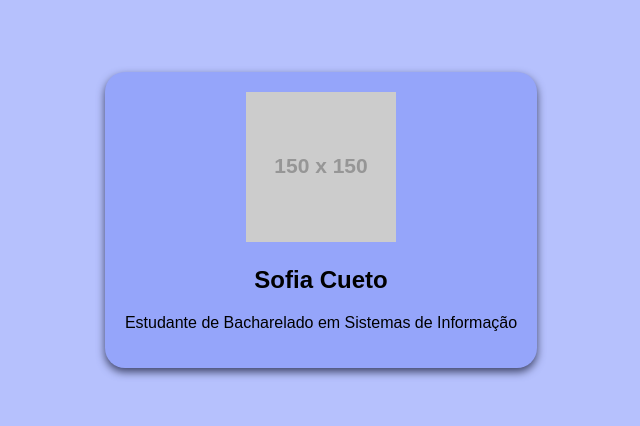
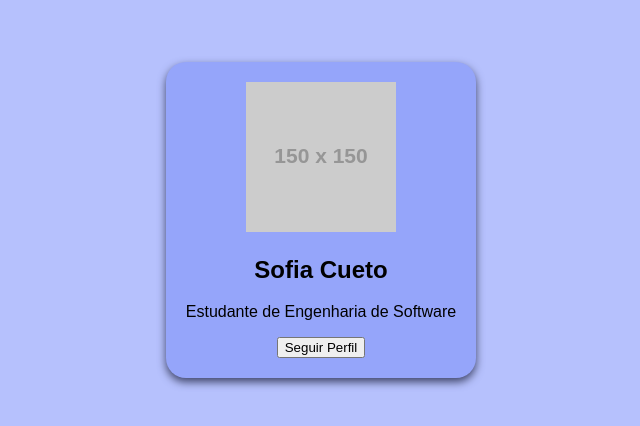
Before and after one commit to sofiscueto/progcomp1, a plain HTML site: page index.html in a window 1280 px wide. Shown: the part 188-614 px from the top of the page, without its empty margins (319-959 px from the left). Drawn offline with Linux system fonts and the light colour scheme; placeholder pictures from the web are drawn by us.

Commit message:
HTML CSS JS

```diff
--- a/index.html
+++ b/index.html
@@ -1,7 +1,7 @@
-<!--17/02/2025-->
+<!--18/02/2025-->
 <!DOCTYPE html>   <!--Indica que o documento é HTML5-->
 <html lang="pt-br">
-    <head>
+    <head> <!--cabeça da página-->
         <meta charset="UTF-8"> <!--sistema de codificação do português-->
         <meta name="viewport" content="width=device-width, initial-scale=1.0"> <!--largura da página será a largura do dispositivo-->
         <title>Cartão de Apresentação</title>
@@ -25,11 +25,12 @@
             }
         </style>
     </head>
-    <body>
+    <body> <!--corpo da página-->
         <div class="container"> <!--Divisão lógica de conteúdo-->
             <img src="https://placehold.co/150" alt="Foto de Perfil"/>
             <h2> Sofia Cueto </h2> <!--Cabeçalho de nível 2-->
-            <p> Estudante de Bacharelado em Sistemas de Informação</p> <!--Parágrafo-->
+            <p> Estudante de Engenharia de Software </p> <!--Parágrafo-->
+            <button> Seguir Perfil </button>
         </div>
     </body>
 </html>
```
